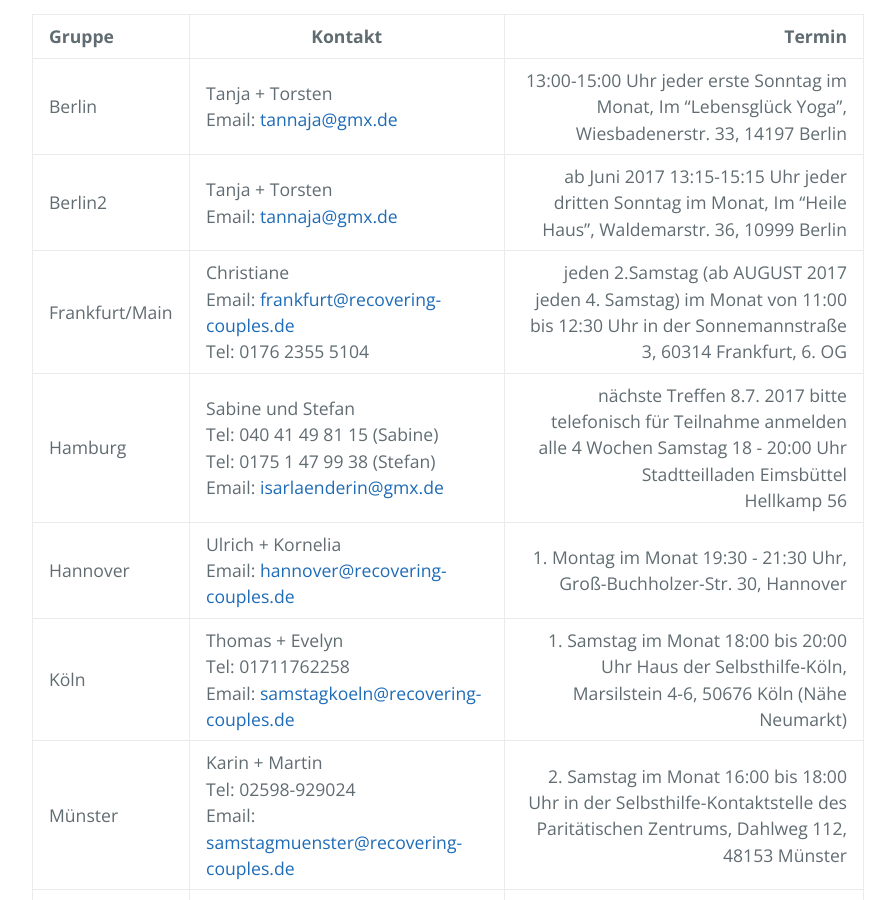
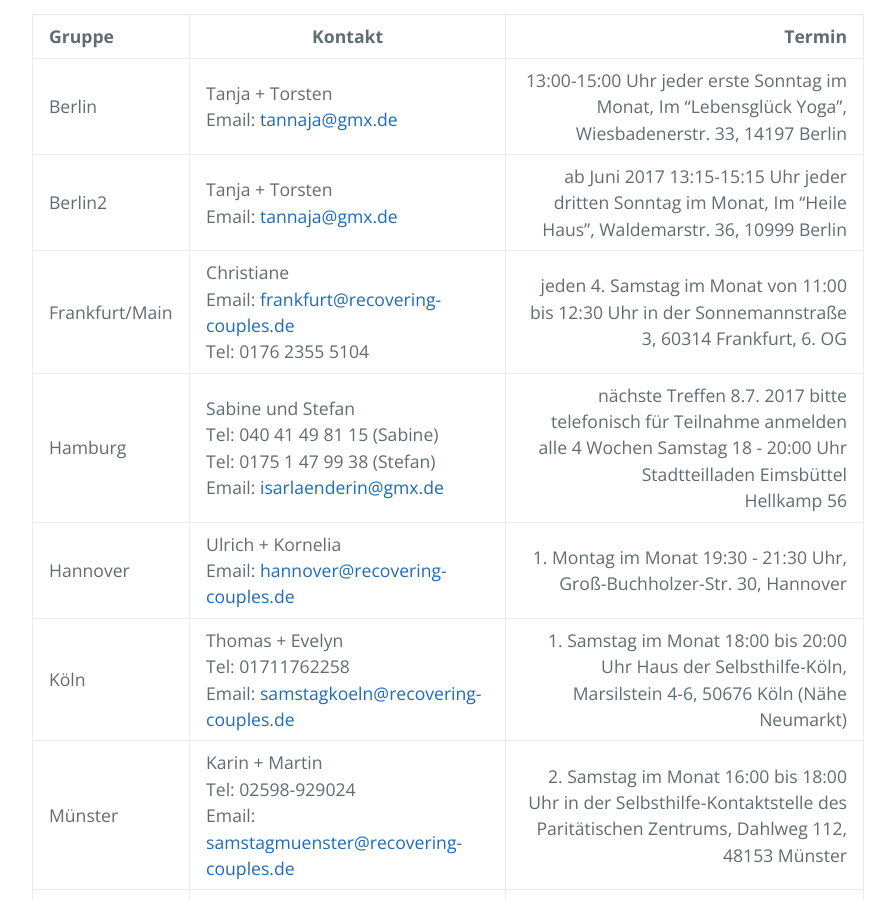
Before and after one commit to rcadeutschland/rcadeutschland.github.io, a Jekyll site: the page built from Gruppen.MD, in a window 1280 px wide and 900 px high, scrolled down 427 px. Shown: the whole window, without its empty margins (192-1087 px from the left). Built offline with Jekyll 4.4.1, drawn with Linux system fonts in a browser that asks for light colours; nearby versions of some CDN libraries.

Commit message:
Update Gruppen.MD

```diff
--- a/Gruppen.MD
+++ b/Gruppen.MD
@@ -8,7 +8,7 @@
 |:------ | ------- | ---------------------------: |
 | Berlin | Tanja + Torsten<br>Email: <tannaja@gmx.de> |  13:00-15:00 Uhr jeder erste Sonntag im Monat, Im "Lebensglück Yoga", Wiesbadenerstr. 33, 14197 Berlin |
 | Berlin2 | Tanja + Torsten<br>Email: <tannaja@gmx.de> |  ab Juni 2017 13:15-15:15 Uhr jeder dritten Sonntag im Monat, Im "Heile Haus", Waldemarstr. 36, 10999 Berlin |
-| Frankfurt/Main | Christiane<br>Email: <frankfurt@recovering-couples.de><br>Tel: 0176 2355 5104 | jeden 2.Samstag (ab AUGUST 2017 jeden 4. Samstag) im Monat  von 11:00 bis 12:30 Uhr  in der Sonnemannstraße 3, 60314 Frankfurt, 6. OG |
+| Frankfurt/Main | Christiane<br>Email: <frankfurt@recovering-couples.de><br>Tel: 0176 2355 5104 | jeden 4. Samstag im Monat  von 11:00 bis 12:30 Uhr  in der Sonnemannstraße 3, 60314 Frankfurt, 6. OG |
 | Hamburg | Sabine und Stefan<br>Tel: 040 41 49 81 15 (Sabine)<br>Tel: 0175 1 47 99 38 (Stefan)<br>Email: <isarlaenderin@gmx.de> | nächste Treffen 8.7. 2017 bitte telefonisch für Teilnahme anmelden<br>alle 4 Wochen Samstag 18 - 20:00 Uhr<br>Stadtteilladen Eimsbüttel<br>Hellkamp 56 |
 | Hannover | Ulrich + Kornelia<br>Email: <hannover@recovering-couples.de> | 1. Montag im Monat 19:30 - 21:30 Uhr,  Groß-Buchholzer-Str. 30, Hannover |
 | Köln | Thomas + Evelyn<br>Tel: 01711762258<br>Email: <samstagkoeln@recovering-couples.de> | 1. Samstag im Monat 18:00 bis 20:00 Uhr Haus der Selbsthilfe-Köln, Marsilstein 4-6, 50676 Köln (Nähe Neumarkt) |
```
